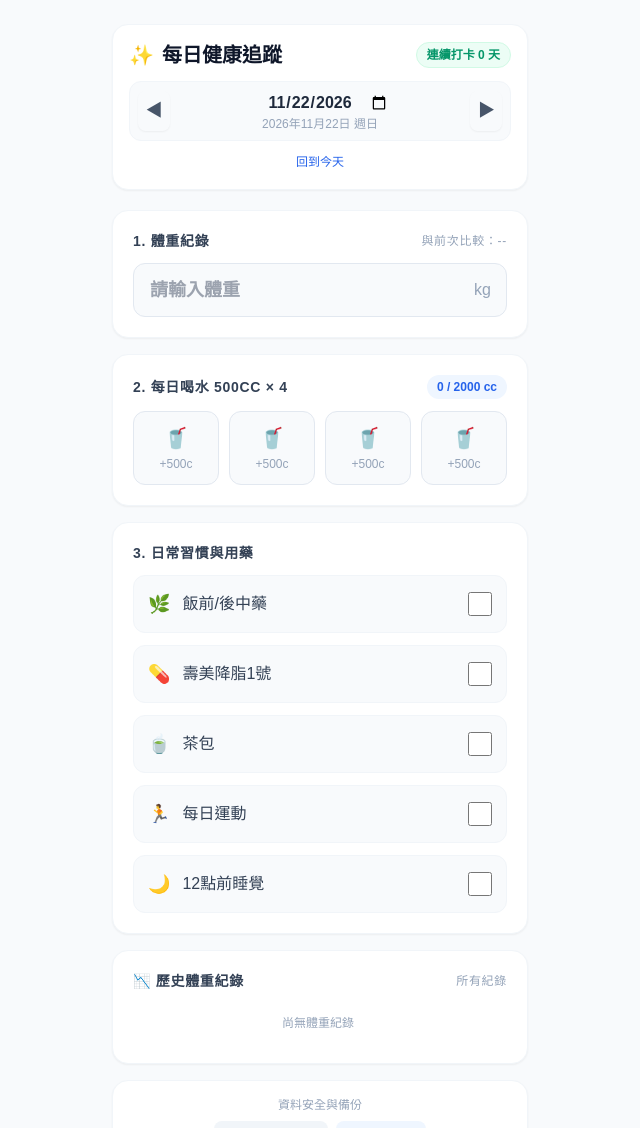
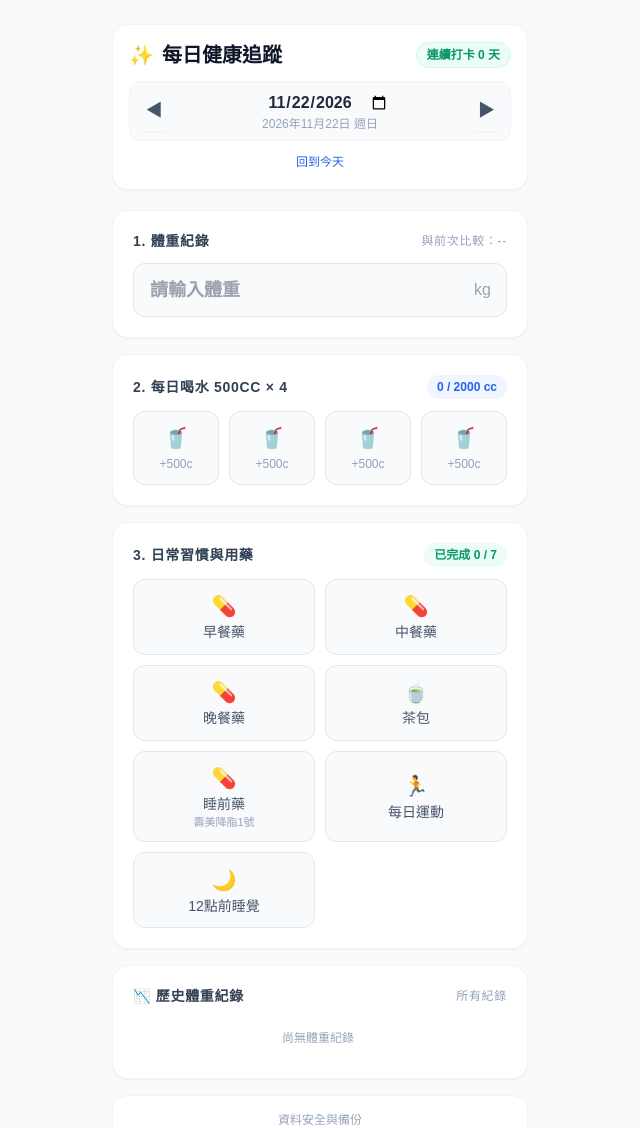
Before and after one commit to kk0258159-code/happy-nunu, a plain HTML site: page index.html in a window 1280 px wide. Shown: the top 1128 px of the page, without its empty margins (320-960 px from the left). Drawn offline with nearby package versions, Linux system fonts and the light colour scheme.

Commit message:
Update index.html

```diff
--- a/index.html
+++ b/index.html
@@ -60,54 +60,14 @@
             <div class="grid grid-cols-4 gap-2.5" id="waterCups"></div>
         </section>
 
-        <!-- 3. 用藥、茶包、運動與作息打卡 -->
-        <section class="bg-white rounded-2xl shadow-sm p-5 mb-4 border border-slate-100 space-y-3">
-            <h2 class="text-sm font-bold text-slate-700 uppercase tracking-wider mb-2">3. 日常習慣與用藥</h2>
+        <!-- 3. 日常習慣與用藥（獨立按鈕版） -->
+        <section class="bg-white rounded-2xl shadow-sm p-5 mb-4 border border-slate-100">
+            <div class="flex justify-between items-center mb-3">
+                <h2 class="text-sm font-bold text-slate-700 uppercase tracking-wider">3. 日常習慣與用藥</h2>
+                <span id="habitSummaryText" class="text-xs font-bold text-emerald-600 bg-emerald-50 px-2.5 py-1 rounded-full">已完成 0 / 7</span>
+            </div>
 
-            <!-- 飯前/後中藥 -->
-            <label class="flex items-center justify-between p-3.5 rounded-xl bg-slate-50 border border-slate-100 cursor-pointer hover:bg-slate-100/80 transition">
-                <div class="flex items-center gap-3">
-                    <span class="text-lg">🌿</span>
-                    <span class="font-medium text-slate-700">飯前/後中藥</span>
-                </div>
-                <input type="checkbox" id="medBefore" onchange="saveHabit('medBefore', this.checked)" class="w-6 h-6 text-blue-600 rounded-md border-slate-300 focus:ring-blue-500 cursor-pointer">
-            </label>
-
-            <!-- 壽美降脂1號 -->
-            <label class="flex items-center justify-between p-3.5 rounded-xl bg-slate-50 border border-slate-100 cursor-pointer hover:bg-slate-100/80 transition">
-                <div class="flex items-center gap-3">
-                    <span class="text-lg">💊</span>
-                    <span class="font-medium text-slate-700">壽美降脂1號</span>
-                </div>
-                <input type="checkbox" id="medAfter" onchange="saveHabit('medAfter', this.checked)" class="w-6 h-6 text-blue-600 rounded-md border-slate-300 focus:ring-blue-500 cursor-pointer">
-            </label>
-
-            <!-- 茶包 -->
-            <label class="flex items-center justify-between p-3.5 rounded-xl bg-slate-50 border border-slate-100 cursor-pointer hover:bg-slate-100/80 transition">
-                <div class="flex items-center gap-3">
-                    <span class="text-lg">🍵</span>
-                    <span class="font-medium text-slate-700">茶包</span>
-                </div>
-                <input type="checkbox" id="teaBag" onchange="saveHabit('teaBag', this.checked)" class="w-6 h-6 text-blue-600 rounded-md border-slate-300 focus:ring-blue-500 cursor-pointer">
-            </label>
-
-            <!-- 每日運動 -->
-            <label class="flex items-center justify-between p-3.5 rounded-xl bg-slate-50 border border-slate-100 cursor-pointer hover:bg-slate-100/80 transition">
-                <div class="flex items-center gap-3">
-                    <span class="text-lg">🏃</span>
-                    <span class="font-medium text-slate-700">每日運動</span>
-                </div>
-                <input type="checkbox" id="dailyExercise" onchange="saveHabit('dailyExercise', this.checked)" class="w-6 h-6 text-blue-600 rounded-md border-slate-300 focus:ring-blue-500 cursor-pointer">
-            </label>
-
-            <!-- 12點前睡覺 -->
-            <label class="flex items-center justify-between p-3.5 rounded-xl bg-slate-50 border border-slate-100 cursor-pointer hover:bg-slate-100/80 transition">
-                <div class="flex items-center gap-3">
-                    <span class="text-lg">🌙</span>
-                    <span class="font-medium text-slate-700">12點前睡覺</span>
-                </div>
-                <input type="checkbox" id="sleepBefore12" onchange="saveHabit('sleepBefore12', this.checked)" class="w-6 h-6 text-blue-600 rounded-md border-slate-300 focus:ring-blue-500 cursor-pointer">
-            </label>
+            <div class="grid grid-cols-2 gap-2.5" id="habitButtonsGrid"></div>
         </section>
 
         <!-- 4. 歷史體重紀錄清單 -->
@@ -138,6 +98,16 @@
         const STORAGE_PREFIX = 'my_health_tracker_';
         let currentDate = getLocalDateString(new Date());
 
+        const HABIT_ITEMS = [
+            { key: 'breakfastMed', label: '早餐藥', icon: '💊', activeIcon: '✅', note: '' },
+            { key: 'lunchMed', label: '中餐藥', icon: '💊', activeIcon: '✅', note: '' },
+            { key: 'dinnerMed', label: '晚餐藥', icon: '💊', activeIcon: '✅', note: '' },
+            { key: 'teaBag', label: '茶包', icon: '🍵', activeIcon: '🍵', note: '' },
+            { key: 'bedtimeMed', label: '睡前藥', icon: '💊', activeIcon: '✅', note: '壽美降脂1號' },
+            { key: 'dailyExercise', label: '每日運動', icon: '🏃', activeIcon: '🏃', note: '' },
+            { key: 'sleepBefore12', label: '12點前睡覺', icon: '🌙', activeIcon: '🌙', note: '' }
+        ];
+
         function getLocalDateString(dateObj) {
             const year = dateObj.getFullYear();
             const month = String(dateObj.getMonth() + 1).padStart(2, '0');
@@ -149,9 +119,11 @@
             return {
                 weight: '',
                 waterCount: 0,
-                medBefore: false,
-                medAfter: false,
+                breakfastMed: false,
+                lunchMed: false,
+                dinnerMed: false,
                 teaBag: false,
+                bedtimeMed: false,
                 dailyExercise: false,
                 sleepBefore12: false
             };
@@ -195,6 +167,7 @@
             getAllData();
             document.getElementById('datePicker').value = currentDate;
             renderWaterCups();
+            renderHabitButtons();
             loadDayData(currentDate);
             updateStreak();
             renderWeightHistory();
@@ -211,6 +184,49 @@
                 btn.innerHTML = `<span class="text-xl mb-1">🥤</span><span>+500c</span>`;
                 container.appendChild(btn);
             }
+        }
+
+        function renderHabitButtons() {
+            const container = document.getElementById('habitButtonsGrid');
+            container.innerHTML = '';
+            HABIT_ITEMS.forEach(item => {
+                const btn = document.createElement('button');
+                btn.type = 'button';
+                btn.id = `habit_${item.key}`;
+                btn.onclick = () => toggleHabitButton(item.key);
+                container.appendChild(btn);
+            });
+        }
+
+        function updateHabitButtonsUI(data) {
+            let doneCount = 0;
+            HABIT_ITEMS.forEach(item => {
+                const isChecked = !!data[item.key];
+                if (isChecked) doneCount++;
+
+                const btn = document.getElementById(`habit_${item.key}`);
+                const noteHtml = item.note
+                    ? `<span class="text-[11px] text-slate-400 mt-0.5 leading-tight">${item.note}</span>`
+                    : '';
+
+                if (isChecked) {
+                    btn.className = `flex flex-col items-center justify-center py-3 px-2.5 rounded-xl border border-emerald-500 bg-emerald-50 text-emerald-700 font-bold transition shadow-sm min-h-[76px]`;
+                    btn.innerHTML = `
+                        <span class="text-xl mb-1">${item.activeIcon}</span>
+                        <span class="text-sm leading-tight">${item.label}</span>
+                        ${noteHtml}
+                    `;
+                } else {
+                    btn.className = `flex flex-col items-center justify-center py-3 px-2.5 rounded-xl border border-slate-200 bg-slate-50 text-slate-600 hover:bg-slate-100 font-medium transition min-h-[76px]`;
+                    btn.innerHTML = `
+                        <span class="text-xl mb-1">${item.icon}</span>
+                        <span class="text-sm leading-tight">${item.label}</span>
+                        ${noteHtml}
+                    `;
+                }
+            });
+
+            document.getElementById('habitSummaryText').innerText = `已完成 ${doneCount} / ${HABIT_ITEMS.length}`;
         }
 
         function getStorageKey(date) {
@@ -241,11 +257,7 @@
             const data = getData(date);
             document.getElementById('weightInput').value = data.weight || '';
             updateWaterUI(data.waterCount || 0);
-            document.getElementById('medBefore').checked = !!data.medBefore;
-            document.getElementById('medAfter').checked = !!data.medAfter;
-            document.getElementById('teaBag').checked = !!data.teaBag;
-            document.getElementById('dailyExercise').checked = !!data.dailyExercise;
-            document.getElementById('sleepBefore12').checked = !!data.sleepBefore12;
+            updateHabitButtonsUI(data);
 
             const d = new Date(date + 'T00:00:00');
             const options = { year: 'numeric', month: 'long', day: 'numeric', weekday: 'short' };
@@ -286,10 +298,11 @@
             }
         }
 
-        function saveHabit(field, value) {
+        function toggleHabitButton(field) {
             const data = getData(currentDate);
-            data[field] = value;
+            data[field] = !data[field];
             saveData(currentDate, data);
+            updateHabitButtonsUI(data);
         }
 
         function changeDate(days) {
@@ -380,11 +393,7 @@
             return !!(
                 data.weight ||
                 data.waterCount > 0 ||
-                data.medBefore ||
-                data.medAfter ||
-                data.teaBag ||
-                data.dailyExercise ||
-                data.sleepBefore12
+                HABIT_ITEMS.some(item => !!data[item.key])
             );
         }
 
```
